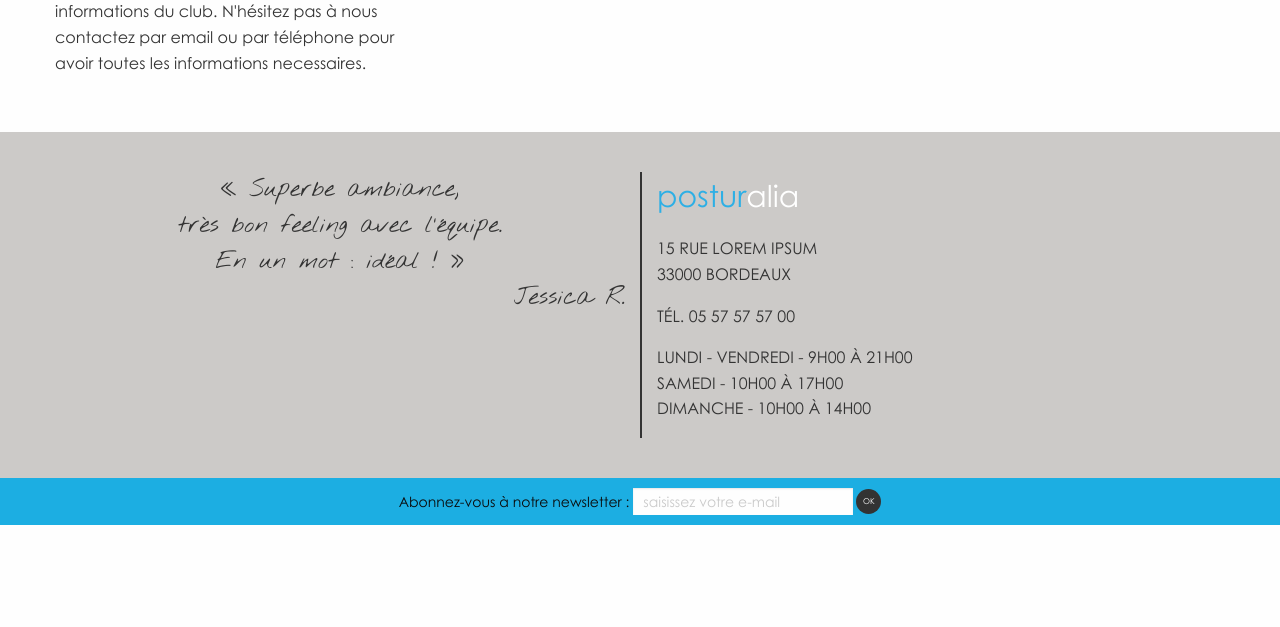
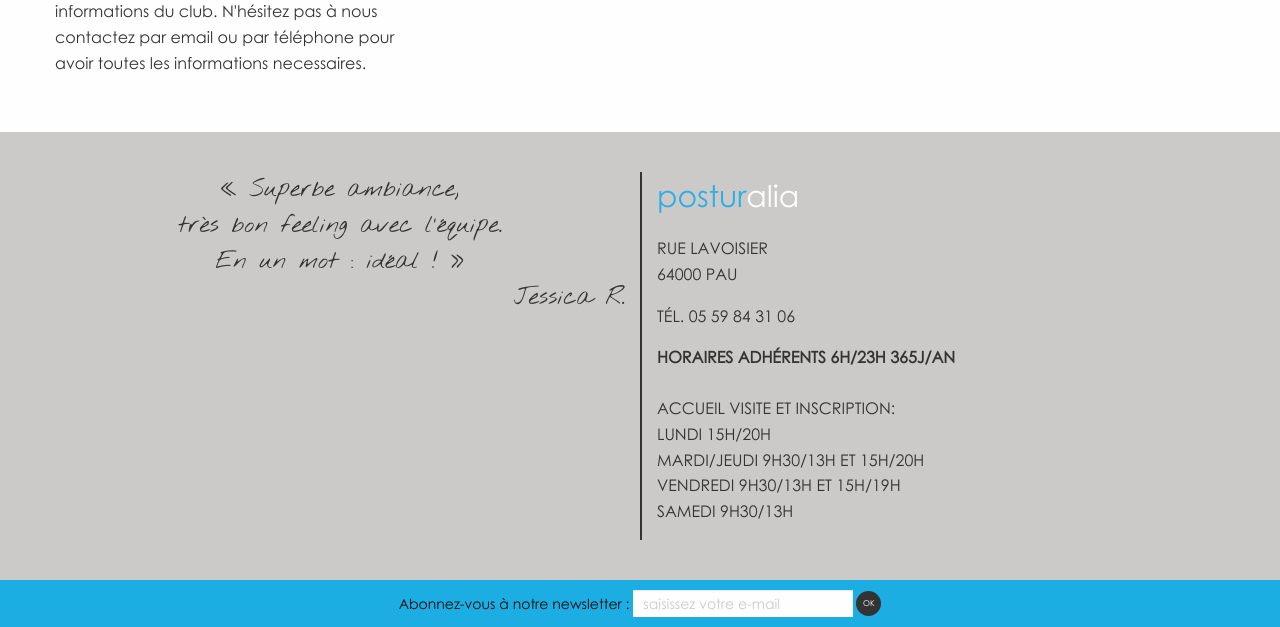
Before and after one commit to xav335/postularaliaProd, a PHP site: page /actualite.php in a window 1280 px wide. Shown: the part 998-1625 px from the top of the page. Before the commit the page ends 1523 px from the top, so only its background shows below. Run offline with PHP 8.4, Linux system fonts and the light colour scheme; data comes from the database, SQL or seed files in the repository; data that the repository does not hold is empty; some libraries are stand-ins or nearby versions.

Commit message:
modifs Axel

```diff
--- a/css/app.css
+++ b/css/app.css
@@ -11,6 +11,8 @@
 
 body {font-family:'CenturyGothic';color:#333;}
 h1, h2, h3, h4, h5, h6 {font-family:'CenturyGothic';text-transform:uppercase;}
+
+.actualites .swiper-slide h3 {color:#fff;}
 
 header {text-align:center;}
 header h1 span {display:block;text-indent:-999999px;max-height:0;}
--- a/inc/footer.php
+++ b/inc/footer.php
@@ -11,15 +11,19 @@
 					<div class="large-6 medium-6 small-12 columns">
 						<p>postur<span>alia</span></p>
 						<p>
-							15 rue Lorem ipsum<br/>
-							33000 Bordeaux
+							Rue Lavoisier<br/>
+							64000 Pau
 						</p>
-						<p>Tél. 05 57 57 57 00</p>
+						<p>Tél. 05 59 84 31 06</p>
 						<p>
-							Lundi - Vendredi - 9h00 à 21h00<br/>
-							Samedi - 10h00 à 17h00<br/>
-							Dimanche - 10h00 à 14h00
-						</p>
+							    <strong>horaires adhérents 6h/23h 365j/an</strong><br><br>
+
+                                Accueil visite et inscription: <br>
+								lundi 15h/20h<br>
+                                mardi/jeudi 9h30/13h et 15h/20h<br>
+                                vendredi 9h30/13h et 15h/19h<br>
+                                samedi 9h30/13h
+							</p>
 					</div>
 				</div>
 			</footer>
--- a/inc/inc.config.php
+++ b/inc/inc.config.php
@@ -38,7 +38,7 @@
 	define( "MAILCUSTOMER", 	"xxx" );
 	define( "MAILNAMECUSTOMER", "Posturalia" );
 	define( "URLSITEDEFAULT", 	"http://www.posturalia.com/" );
-	define( "FACEBOOK_LINK", 	"https://www.facebook.com/MadisonPiercing/" );
+	define( "FACEBOOK_LINK", 	"https://www.facebook.com/posturalia/" );
 	define( "DAILYMOTION_LINK", "#" );
 
 	// ---- Mail d'envoi
--- a/inc/scripts.php
+++ b/inc/scripts.php
@@ -49,7 +49,7 @@
 							scaleControl: false,
 							scrollwheel: false,
 							overviewMapControl: false,
-							center: new google.maps.LatLng(44.835342, -0.5671389999999974)
+							center: new google.maps.LatLng(43.3106626, -0.3655734)
 						};
 
 						map = new google.maps.Map(document.getElementById('map-canvas'),
@@ -104,14 +104,14 @@
 						map.setOptions({styles: mapStyles});
 
 						var marker = new google.maps.Marker({
-							position: new google.maps.LatLng(44.835342, -0.5671389999999974),
+							position: new google.maps.LatLng(43.3106626, -0.3655734),
 							map: map,
 							icon: 'img/marker.png',
 							title: 'Posturalia'
 						});
 						 marker.addListener('click', function() {
 							 //window.location.href = 'http://tinyurl.com/zsf4gqo';
-							 window.open('https://goo.gl/68dZJA','_blank');
+							 window.open('https://goo.gl/vLy3Oh','_blank');
 							 });
 					}
 
```
Also changed, not shown: contact.php (+9 -5 lines), index.php (+9 -5 lines).
